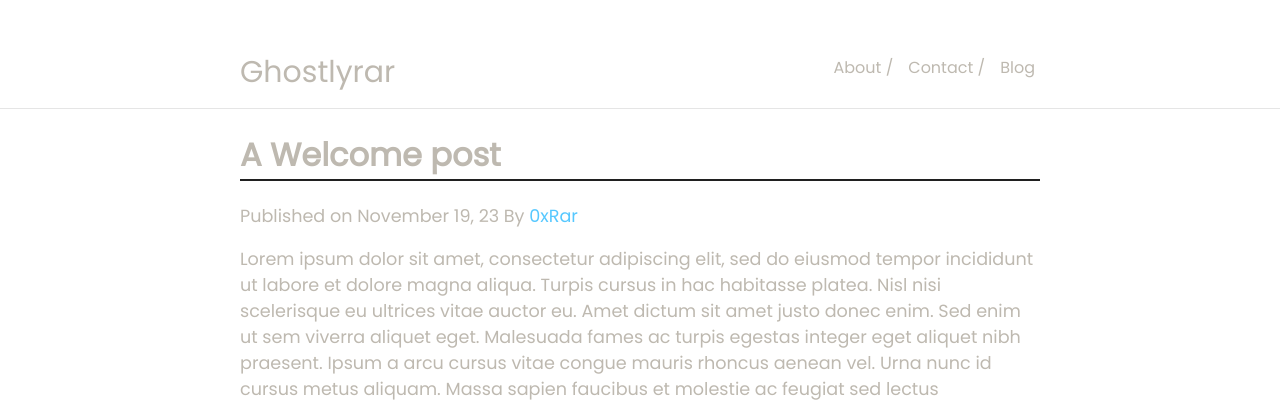
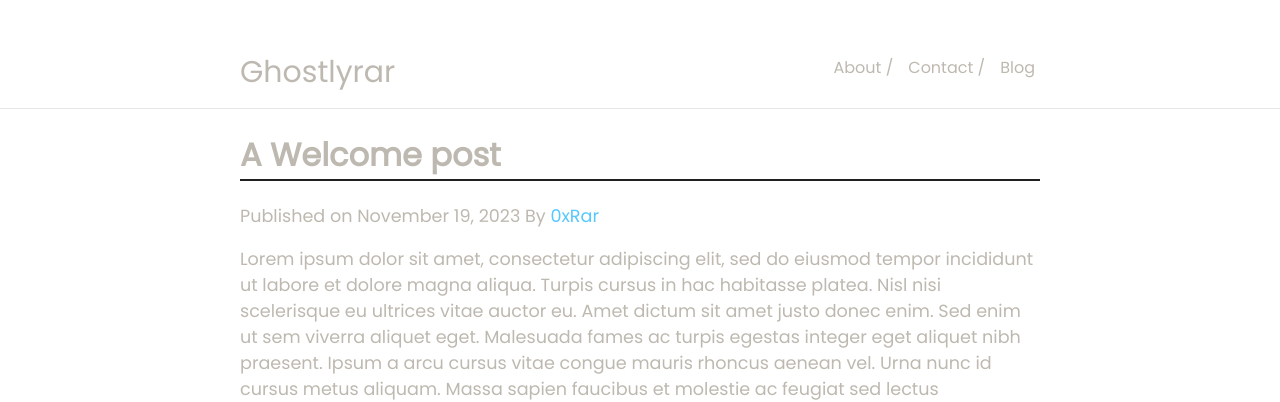
Before and after one commit to 0xRar/ghostlyrar, a Jekyll site: the page built from _posts/2023-11-19-Welcome.md, in a window 1280 px wide. Shown: the top 402 px of the page. Built offline with Jekyll 4.4.1, drawn with Linux system fonts in a browser that asks for light colours; part of the change alters nothing that is shown.

```diff
--- a/_layouts/post.html
+++ b/_layouts/post.html
@@ -7,7 +7,7 @@ layout: default
       <div class="post-info">
         <li>
           <p>
-            Published on {{ page.date | date: "%B %-d, %y" }}
+            Published on {{ page.date | date: "%B %-d, %Y" }}
             By <a href="{{ site.footer_url }}" target="_blank">{{ page.author }}</a>
           </p>
         </li>
```
